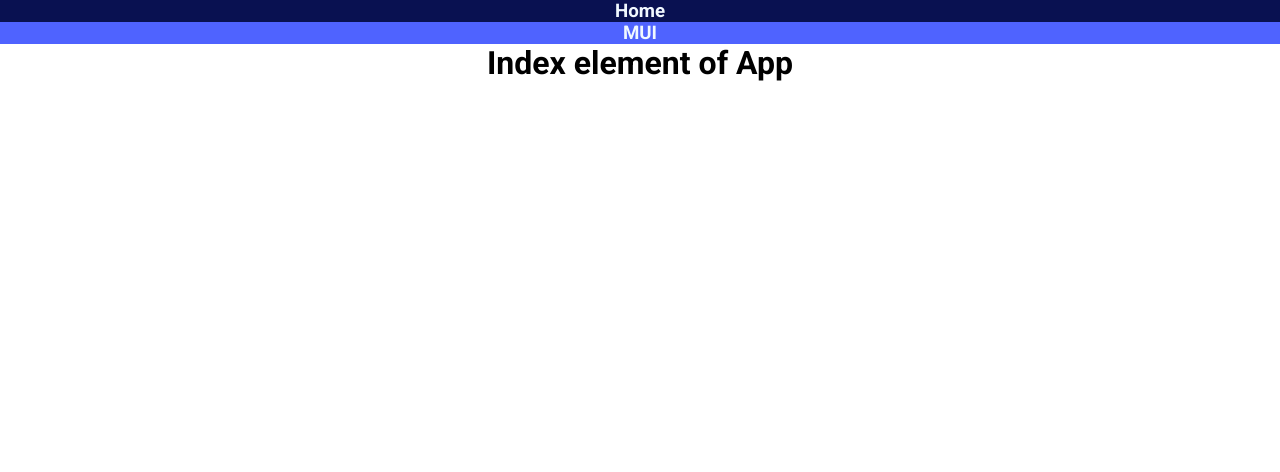
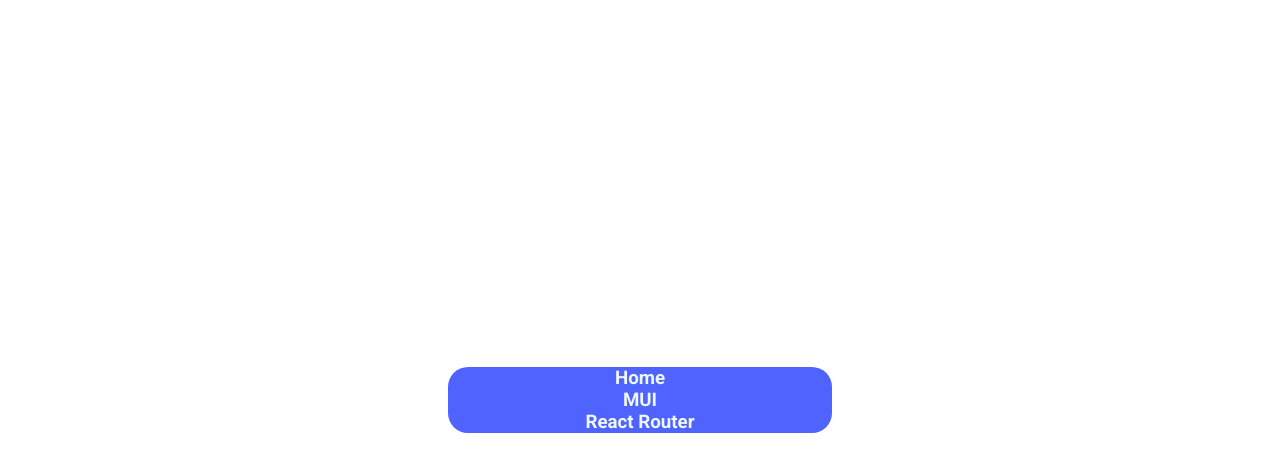
Before and after one commit to PlatenPrime/tutorials, a React (Create React App) app: page / in a window 1280 px wide. Shown: the top 472 px of the page. Built offline with nearby package versions, Linux system fonts and the light colour scheme.

Commit message:
Start router tutorial

```diff
--- a/src/App.css
+++ b/src/App.css
@@ -1,3 +1,8 @@
 .App {
 	text-align: center;
+	min-height: 100vh;
+min-width: 100vw;
+display: flex;
+justify-content: center;
+align-items: center;
 }
--- /dev/null
+++ b/src/components/Home/Home.jsx
@@ -0,0 +1,13 @@
+import React from 'react';
+import { Link } from 'react-router-dom';
+import style from "./Home.module.css";
+
+const Home = () => {
+	return (
+		<div>
+			<Link to="/" className={style.home}  ><h3>Home</h3></Link>
+		</div>
+	);
+};
+
+export default Home;
--- /dev/null
+++ b/src/components/Home/Home.module.css
@@ -0,0 +1,12 @@
+
+
+.home {
+	color: rgb(0, 59, 160);
+	text-decoration: none;
+}
+
+
+.home:visited {
+	color: rgb(0, 211, 11);
+	text-decoration: none;
+}
--- a/src/components/Sidebar/SideBar.jsx
+++ b/src/components/Sidebar/SideBar.jsx
@@ -8,6 +8,7 @@
 		<div className={style.sidebar}>
 			<Link to="/" className={style.sidebarLink} ><h3>Home</h3></Link>
 			<Link to="mui" className={style.sidebarLink} ><h3>MUI</h3></Link>
+			<Link to="router" className={style.sidebarLink} ><h3>React Router</h3></Link>
 		</div>
 	);
 };
--- a/src/components/Sidebar/SideBar.module.css
+++ b/src/components/Sidebar/SideBar.module.css
@@ -6,6 +6,8 @@
 	color: aliceblue;
 	flex-direction: column;
 	margin: 0;
+	min-width: 30vw;
+	border-radius: 20px;
 }
 
 .sidebarLink {
@@ -17,5 +19,8 @@
 }
 
 .sidebarLink:hover {
-	background-color: rgb(9, 17, 81);
+	background-color: rgb(150, 162, 255);
+	border-radius: 20px;
+	color: darkblue;
+	transition: 0.3s;
 }
--- a/src/index.js
+++ b/src/index.js
@@ -8,22 +8,29 @@
 import './index.css';
 import App from './App';
 import MUI from './pages/MUI/MUI';
+import tutorialsLinks from './links';
+import Router from './pages/Router/Router';
+
+
+
+
+
+
 
 const root = ReactDOM.createRoot(document.getElementById('root'));
 root.render(
 	<React.StrictMode>
 		<BrowserRouter>
 			<Routes>
+
 				<Route path="/" element={<App />}>
-
-					<Route index element={<h1>Index element of App</h1>} />
-
-
-				</Route>
-				<Route>
-					<Route path="mui" element={<MUI />} />
 				</Route>
 
+				<Route path="mui" element={<MUI />} >
+				</Route>
+
+				<Route path="router" element={<Router />} >
+				</Route>
 
 			</Routes>
 		</BrowserRouter>
--- /dev/null
+++ b/src/links.js
@@ -0,0 +1,7 @@
+import MUI from "./pages/MUI/MUI";
+
+const tutorialsLinks = {
+	mui: <MUI />
+}
+
+export default tutorialsLinks;
--- a/src/pages/MUI/MUI.js
+++ b/src/pages/MUI/MUI.js
@@ -1,6 +1,6 @@
 import React, { useState } from 'react';
 import { Box, createTheme, Stack, ThemeProvider, Typography } from '@mui/material';
-import { theme } from '../../theme';
+import { theme } from './theme';
 import MUISideBar from './MUIComponents/MUISideBar';
 import MUIFeed from './MUIComponents/MUIFeed';
 import MUIRightBar from './MUIComponents/MUIRightBar';
--- /dev/null
+++ b/src/pages/Router/Router.jsx
@@ -0,0 +1,14 @@
+import React from 'react';
+import Home from '../../components/Home/Home';
+import style from "./Router.module.css";
+
+const Router = () => {
+	return (
+		<div className={style.router}>
+			<h1>This is React Router</h1>
+			<Home />
+		</div>
+	);
+};
+
+export default Router; <h1>This is React Router</h1>
--- /dev/null
+++ b/src/pages/Router/Router.module.css
@@ -0,0 +1,8 @@
+.router {
+	display: flex;
+	flex-direction: column;
+	justify-content: center;
+	align-items: center;
+	min-height: 100vh;
+min-width: 100vw;
+}
```
Also changed, not shown: src/App.js (+13 -0 lines), src/pages/MUI/theme.js (renamed from src/theme.js).
